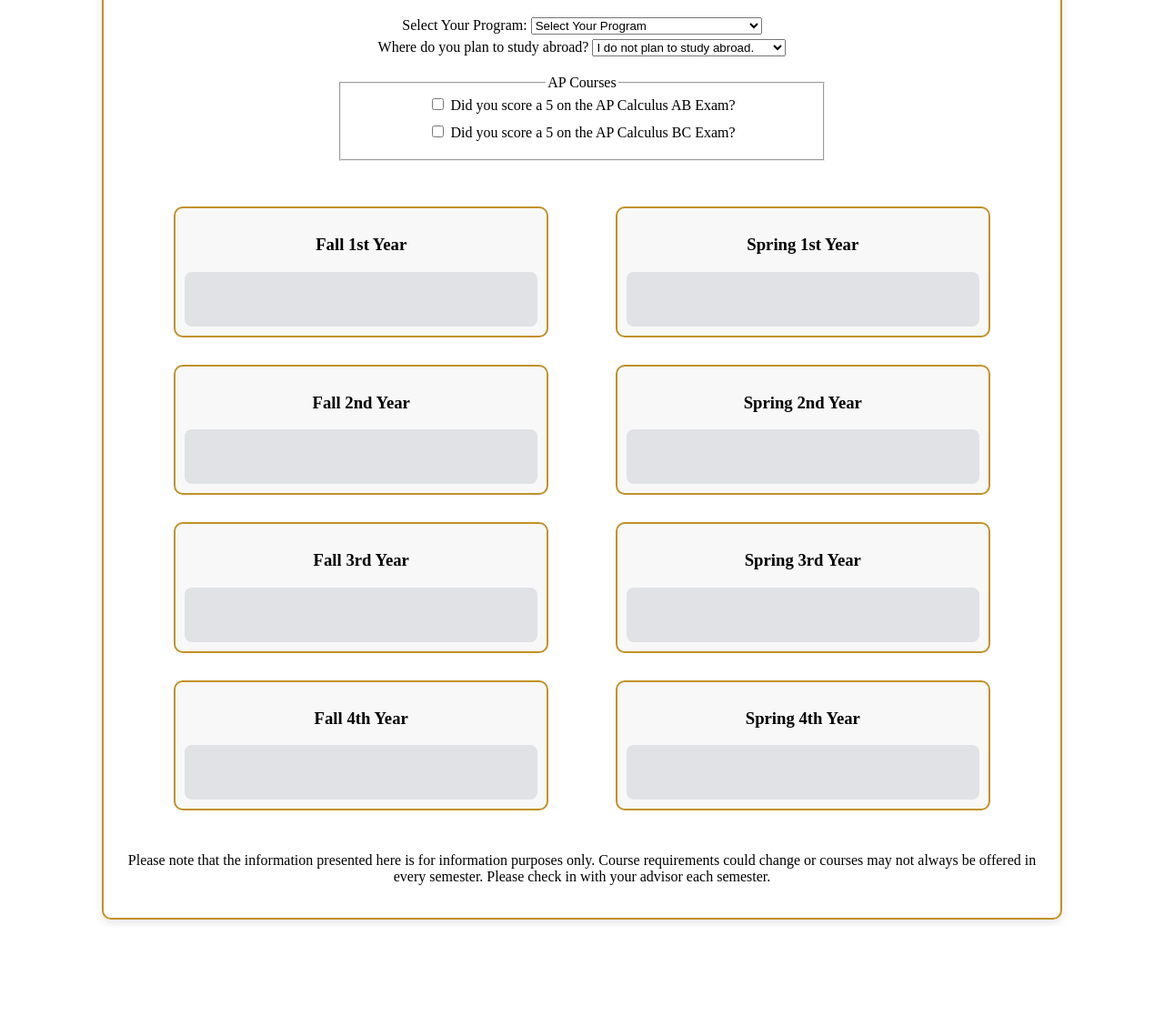
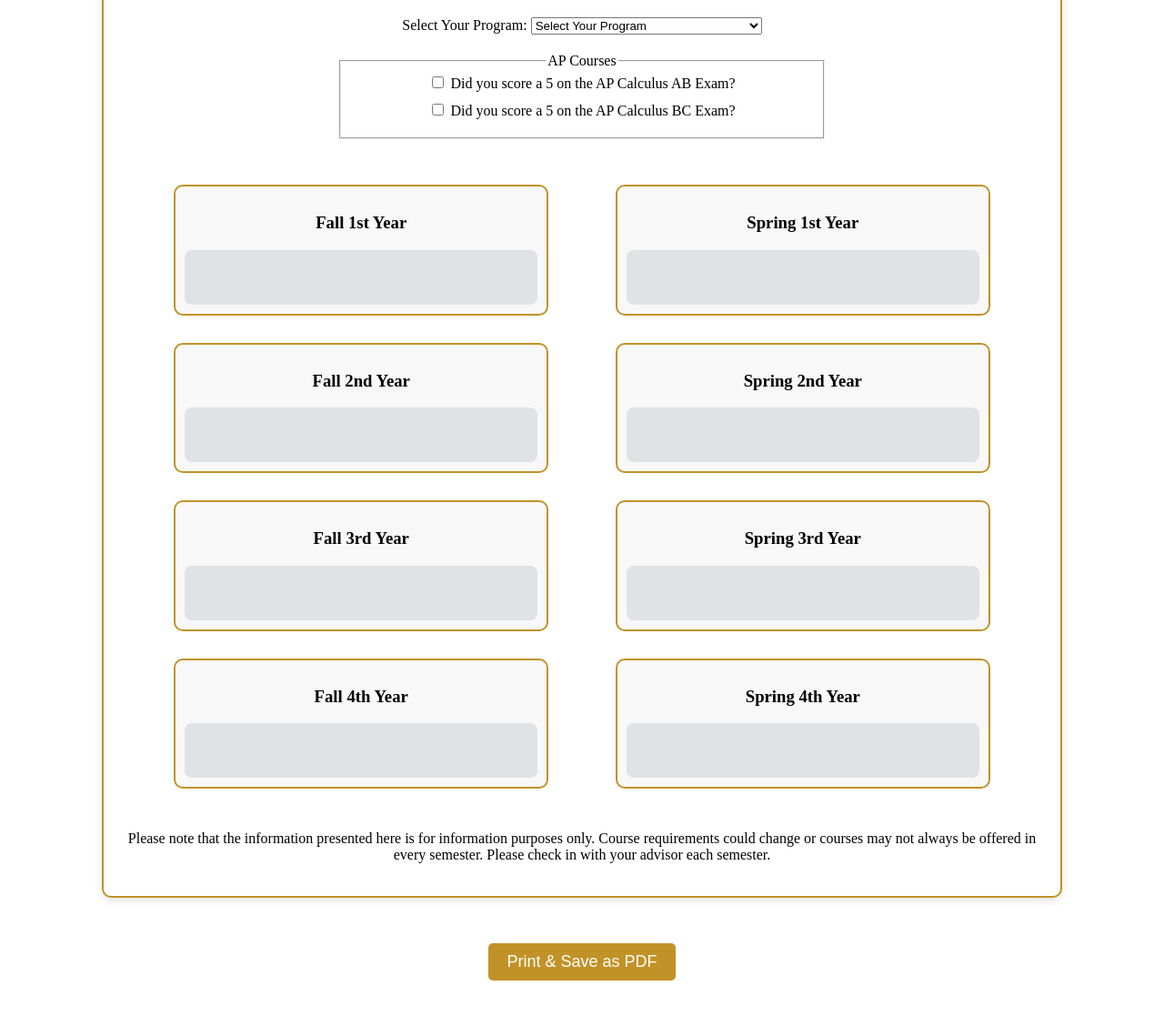
Before and after one commit to TorviciaND/Advising, a plain HTML site: page index.html in a window 1280 px wide. Shown: the part 91-1208 px from the top of the page at 91% size. Before the commit the page ends 1110 px from the top, so only its background shows below. Drawn offline with Linux system fonts and the light colour scheme.

Commit message:
Add files via upload

```diff
--- a/index.html
+++ b/index.html
@@ -21,28 +21,6 @@
                 <option value="acms-supplemental">ACMS Supplemental Major</option>
                 <option value="statistics">Statistics Major</option>
                 <option value="statistics-supplemental">Statistics Supplemental Major</option>
-            </select>
-        </div>
-
-		        <!-- Study Abroad Selection Dropdown -->
-        <div style = "margin-top: 5px;">
-            <label for="abroad-selection">Where do you plan to study abroad?</label>
-            <select id="abroad-selection">
-                <option value="none">I do not plan to study abroad.</option>
-                <option value="alcoy">Alcoy, Spain</option>
-                <option value="beijing">Beijing, China</option>
-                <option value="budapest">Budapest, Hungary</option>
-                <option value="galway">Co. Galway, Ireland</option>
-                <option value="dublin-city">Dublin City University</option>
-                <option value="dublin">Dublin, Ireland</option>
-				<option value="heidelberg">Heidelberg, Germany</option>
-                <option value="hong_kong">Hong Kong University</option>
-                <option value="kyoto">Kyoto, Japan</option>
-                <option value="singapore">National University of Singapore</option>
-                <option value="perth">Perth, Australia</option>
-                <option value="saint_andrews">St. Andrews, Scotland</option>
-				<option value="sydney">Sydney, Australia</option>
-                <option value="trinity">Trinity College, Dublin</option>
             </select>
         </div>
 
@@ -79,6 +57,7 @@
 
 
         <!-- Course Plan Section (Grid layout) -->
+		<div id="printable-area">
 		<div class="dropzone" data-semester="0" style="display: none; "></div>
 		<div>
 		<div id = "bulkContainer">
@@ -137,9 +116,12 @@
 				<button id="close-panel">Close</button>
 			</div>
 		</div>
+		</div>
 
 	</div>
 	</div>
+	<button id="printButton" onclick="printSection('printable-area')">Print & Save as PDF</button>
+
 
 
     <script src="script.js"></script>
--- a/script.js
+++ b/script.js
@@ -381,6 +381,8 @@ function handleAPCalculusIIChange(event) {
         setCardSemester('calc2', 0);
         setCardSemester('math-methods1', 1)
 		setCardSemester('math-methods2', 2)
+		setCardSemester('probability', 3)
+		setCardSemester('stat-methods', 4)
 
         document.getElementById('math-methods1').classList.remove('red');
     } else {
@@ -388,6 +390,8 @@ function handleAPCalculusIIChange(event) {
         setCardSemester('calc2', 2);
         setCardSemester('math-methods1', 3)
 		setCardSemester('math-methods2', 4)
+		setCardSemester('probability', 5)
+		setCardSemester('stat-methods', 6)
     }
 }
 
@@ -512,6 +516,17 @@ function showTransferableCourses(locationId) {
 	bulkContainer.style.float = "left"; // Set the float
 }
 
+function printSection(sectionId) {
+	var printContent = document.getElementById(sectionId).innerHTML;
+	var originalContent = document.body.innerHTML; // Save the full page content
+
+	document.body.innerHTML = printContent;
+	window.print(); // Trigger print dialog
+
+	// Restore the original page content after printing
+	document.body.innerHTML = originalContent;
+}
+
 // Event listeners for checkbox changes
 document.getElementById('ap-calc1').addEventListener('change', handleAPCalculusIChange);
 document.getElementById('ap-calc2').addEventListener('change', handleAPCalculusIIChange);
@@ -577,7 +592,7 @@ document.getElementById('program-selection').addEventListener('change', (event)
     }
 
 	highlightTransferableCourses(document.getElementById("abroad-selection").value);
-	showTransferableCourses(document.getElementById("abroad-selection").value);
+	//showTransferableCourses(document.getElementById("abroad-selection").value);  //Uncomment this if you want the transfer courses to show.
 
 
 });
@@ -630,7 +645,7 @@ document.getElementById("abroad-selection").addEventListener("change", function(
   // Get the selected option
   const selectedOption = this.value;
   highlightTransferableCourses(selectedOption);
-  showTransferableCourses(selectedOption);
+  //showTransferableCourses(selectedOption);  //Uncomment this if we want the transfer courses to show again.
 
 });
 
--- a/styles.css
+++ b/styles.css
@@ -165,3 +165,26 @@
 #side-panel.hidden {
 	display: none;
 }
+
+#printButton {
+	display: block;
+	margin: 50px auto;
+	padding: 10px 20px;
+	font-size: 18px;
+	background-color: #c19227;
+	color: white;
+	border: none;
+	cursor: pointer;
+	border-radius: 5px;
+}
+
+#printButton:hover {
+	background-color: #92732d;
+}
+
+@media print {
+    #printable-area {
+        transform: scale(0.9); /* Adjust scaling */
+        transform-origin: top left;
+        width: 100%;
+    }
```
